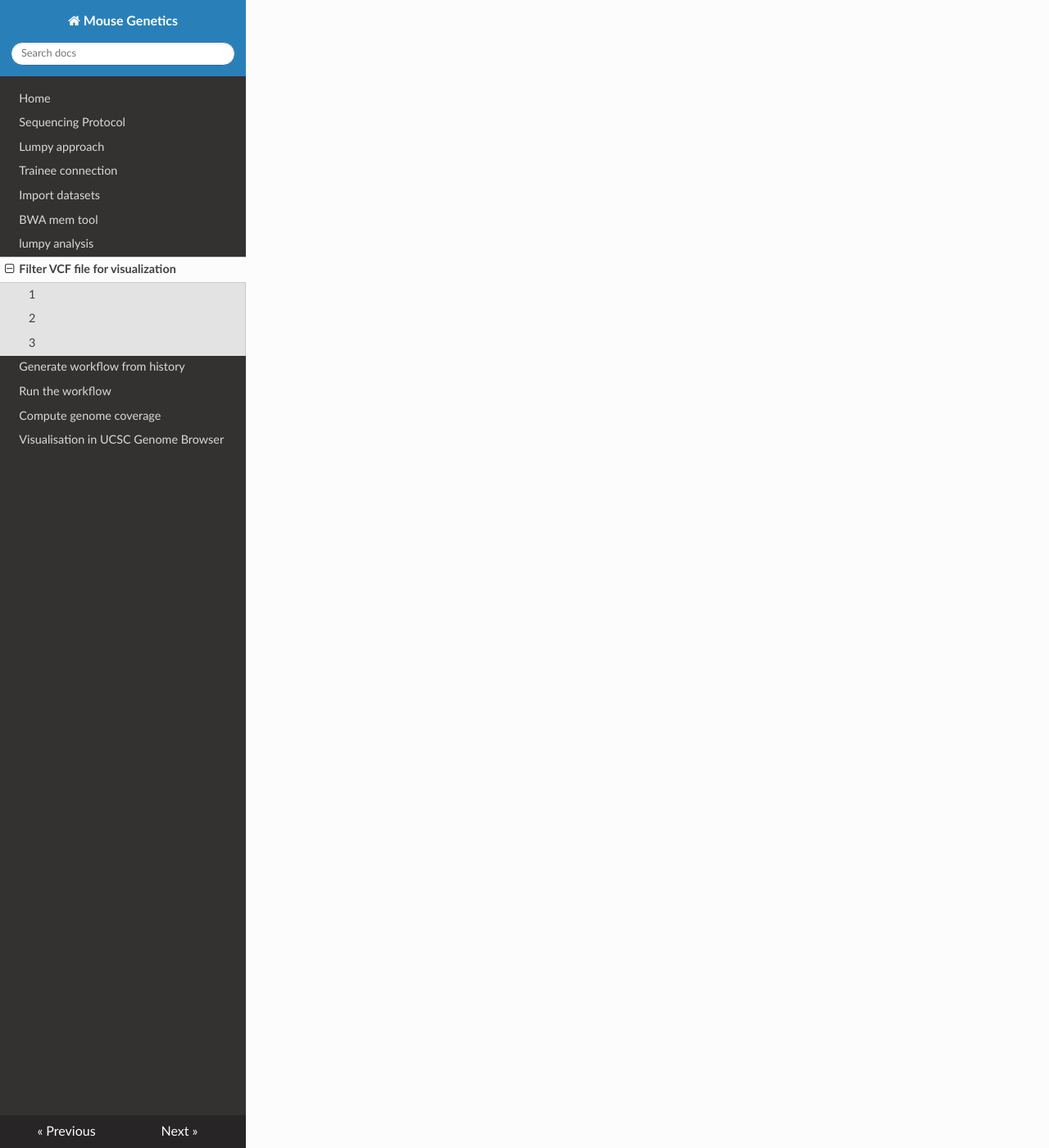
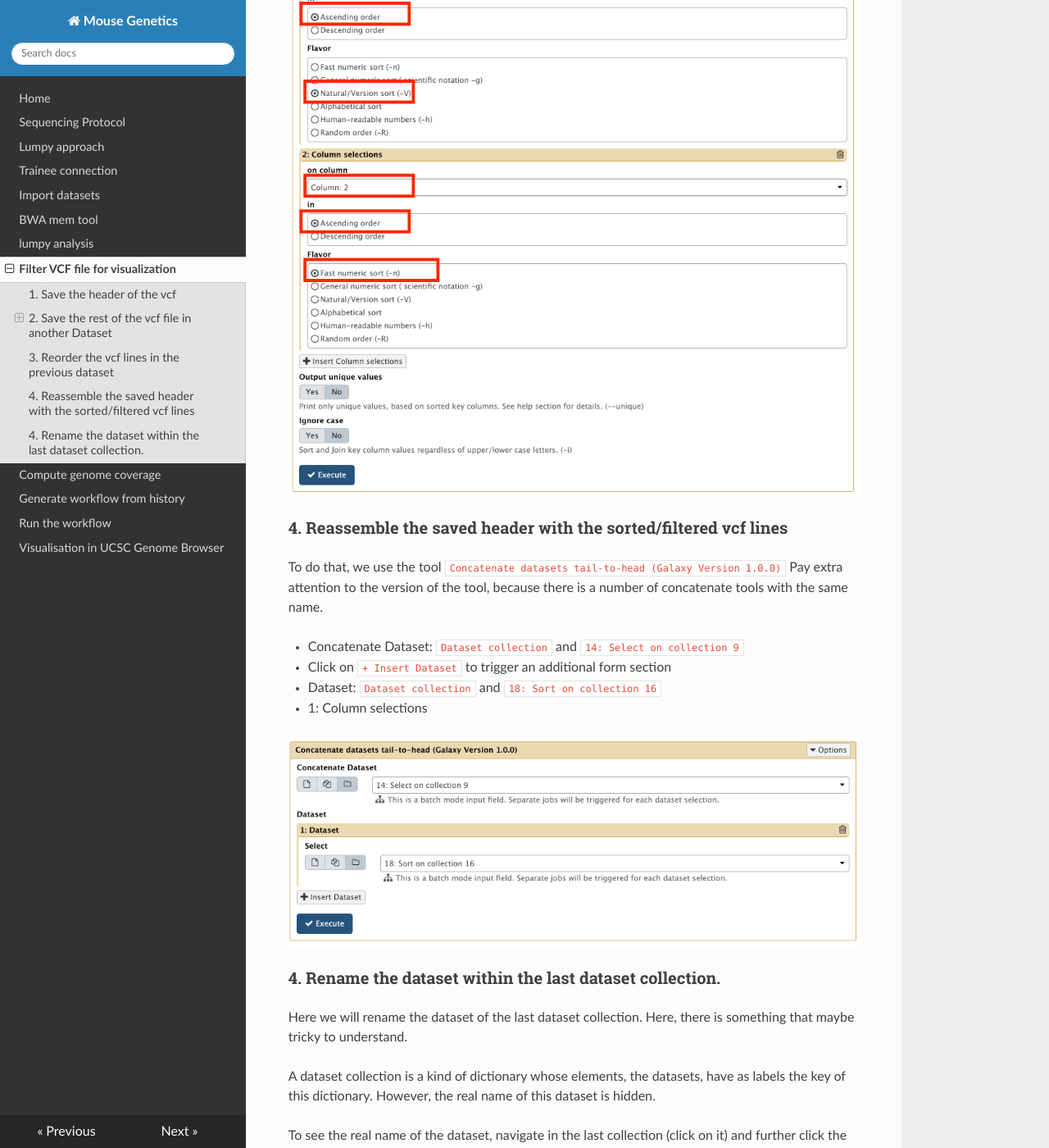
Before and after one commit to ARTbio/mouse_genetics, an MkDocs documentation site: the page built from docs/filter_vcf.md, in a window 1280 px wide and 1400 px high, scrolled down 2022 px. Shown: the whole window at 82% size. Built offline with MkDocs 1.6.1, drawn with Linux system fonts in a browser that asks for light colours; nearby versions of some CDN libraries; old or Windows-style settings are respelled for this version of MkDocs; some of the changed text lies outside the part shown.

Commit message:
finish new course for 2009

```diff
--- a/docs/filter_vcf.md
+++ b/docs/filter_vcf.md
@@ -1,8 +1,77 @@
-## Filter and sort VCF
+## Reformat the vcf output of lumpy-sv
 
-### 1
+### 1. Save the header of the vcf
+This is just done using the tool `Select lines that match an expression (Galaxy Version 1.0.1)` with the parameter
+
+- `Dataset collection`
+- Select lines from: `9: Variant Lumpy Calling`
+- that: `matching`
+- the pattern: `^#`
+
 ![](images/filter.png)
-### 2
+
+### 2. Save the rest of the vcf file in another Dataset
+
+Here we use the same `Select lines that match an expression` tools, this time with the parameters:
+
+- Select lines from: `9: Variant Lumpy Calling`
+- that: `matching`
+- the pattern: `SVTYPE=BND`
+
+##### TIP !
+Just re-play the previous tool run, and just change the pattern from `^#` to `SVTYPE=BND`
+
+![](images/filter2.png)
+
+This allows to kill two birds with the same stone:
+
+- Selecting non-header part of the vcf
+- filtering out the variations that are not of type `BND` (Bondaries)
+
+### 3. Reorder the vcf lines in the previous dataset
+
+To do that, we use the tool `Sort data in ascending or descending order (Galaxy Version 1.1.0)`
+
+- Sort Query: `Dataset collection` and `16: Select on collection 9`
+- Number of header lines: `0`
+- 1: Column selections
+    - on column: `Column: 1`
+    - in: `Ascending order`
+    - Flavor: `Natural / Version sort (-V)`
+- 2: Column selections
+    - on column: `Column: 2`
+    - in: `Ascending order`
+    - Flavor: `Fast numeric sort (-n)`
+
+- Output unique values: No
+- Ignore case: No
+
 ![](images/sort.png)
-### 3
-![](images/rename_dataset.png)
+
+### 4. Reassemble the saved header with the sorted/filtered vcf lines
+
+To do that, we use the tool `Concatenate datasets tail-to-head (Galaxy Version 1.0.0)`
+Pay extra attention to the version of the tool, because there is a number of concatenate tools with the same name.
+
+- Concatenate Dataset: `Dataset collection` and `14: Select on collection 9`
+- Click on `+ Insert Dataset` to trigger an additional form section
+- Dataset: `Dataset collection` and `18: Sort on collection 16`
+- 1: Column selections
+
+![](images/concatenate.png)
+
+### 4. Rename the dataset within the last dataset collection.
+
+Here we will rename the dataset of the last dataset collection. Here, there is something that maybe
+tricky to understand.
+
+A dataset collection is a kind of dictionary whose elements, the datasets, have as labels the key of this dictionary.
+However, the real name of this dataset is hidden.
+
+To see the real name of the dataset, navigate in the last collection (click on it) and further click the pencil icone.
+
+![](images/rename.png)
+
+Here you can change the real name of the dataset, which is useful for the next step of visualisation in Genome Browser
+
+Rename it as `patient A vcf` or `patient B vcf` and click `Save`
--- a/mkdocs.yml
+++ b/mkdocs.yml
@@ -8,8 +8,8 @@
  - BWA mem tool: BWA.md
  - lumpy analysis: lumpy.md
  - Filter VCF file for visualization: filter_vcf.md
+ - Compute genome coverage: coverage.md
  - Generate workflow from history: workflow.md
  - Run the workflow: run_workflow.md
- - Compute genome coverage: coverage.md
  - Visualisation in UCSC Genome Browser: visualisation.md
 theme: readthedocs
```
Also changed, not shown: docs/coverage.md (+19 -0 lines), docs/lumpy.md (+40 -0 lines), docs/images/concatenate.png (added), docs/images/coverage.png, docs/images/filter.png, docs/images/filter2.png (added), docs/images/lumpy.png, docs/images/rename.png (added), docs/images/rename2.png (added), docs/images/rename_dataset.png (deleted), docs/images/sort.png.
